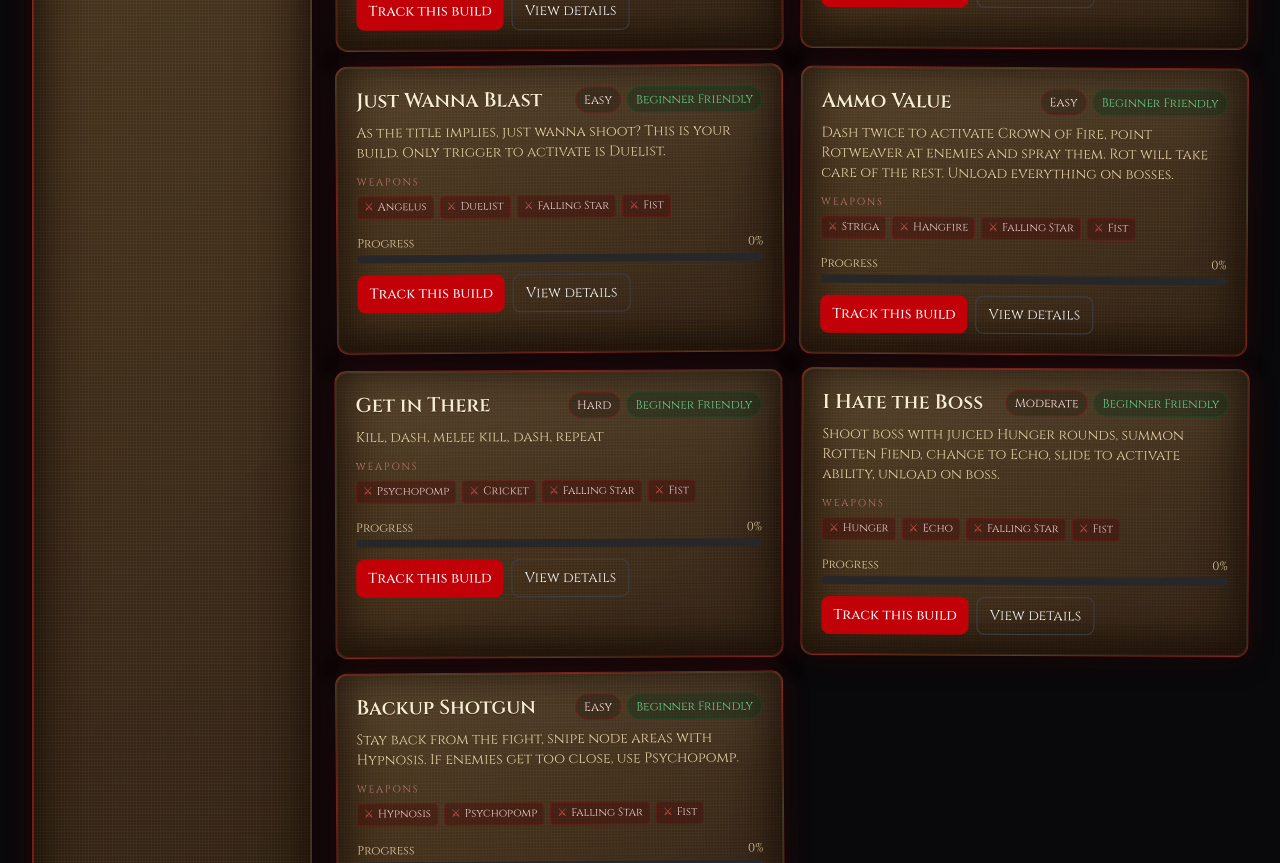
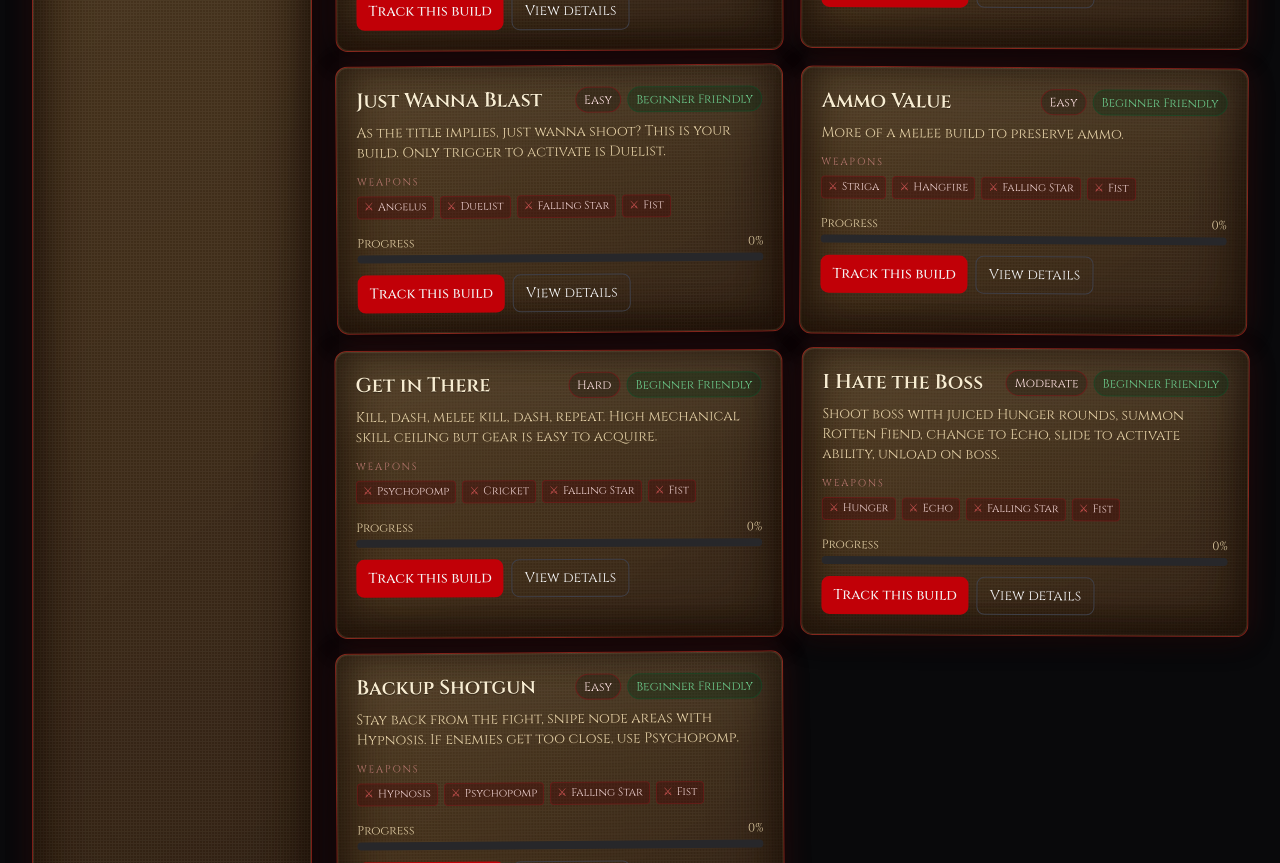
Before and after one commit to DrZyDre/ashen-reliquary, a React (Vite) app: page / in a window 1280 px wide. Shown: the part 1460-2323 px from the top of the page. Built offline with nearby package versions, Linux system fonts and the light colour scheme; a web font is replaced by a local one.

Commit message:
Fixed the playstyle for Ammo Value, clarified the mechanical skill for Get in There, made notes optional and changed Empty to Unslotted with an opacity fade.

```diff
--- a/src/data/builds.ts
+++ b/src/data/builds.ts
@@ -22,7 +22,7 @@ export const builds: Build[] = [
     heavySpell: ["Burning Stake"],
     prophecies: [
       "Prophecy of Dead Eyes",
-      "Empty",
+      "Unslotted",
       "Prophecy of Fire",
       "Prophecy of Destruction",
       "Prophecy of the Bull",
@@ -163,7 +163,7 @@ export const builds: Build[] = [
     heavySpell: ["Cursed Bell"],
     prophecies: [
       "Prophecy of Dead Eyes",
-      "Empty",
+      "Unslotted",
       "Prophecy of Fire",
       "Prophecy of Destruction",
       "Prophecy of the Bull",
@@ -183,7 +183,7 @@ export const builds: Build[] = [
     ring: ["Crown of Fire"],
     // pros: ["Great stagger utility", "Safe against swarms", "Easy mechanical floor"],
     // cons: ["Needs item synergy to shine", "Lower burst than sniper builds"],
-    notes: "Can add Prophecy of Air to empty slot. Can switch Cursed Bell for Burning Stake.",
+    notes: "Can add Prophecy of Air to unslotted slot. Can switch Cursed Bell for Burning Stake.",
     credit: {
       name: "SeraphMax",
       url: "https://www.youtube.com/@SeraphMax"
@@ -254,7 +254,6 @@ export const builds: Build[] = [
     ring: ["Dynamo Ring"],
     // pros: ["Great stagger utility", "Safe against swarms", "Easy mechanical floor"],
     // cons: ["Needs item synergy to shine", "Lower burst than sniper builds"],
-    notes: "N/A",
     credit: {
       name: "SeraphMax",
       url: "https://www.youtube.com/@SeraphMax"
@@ -263,7 +262,7 @@ export const builds: Build[] = [
   {
     id: "ammo-value",
     name: "Ammo Value",
-    playstyle: "Dash twice to activate Crown of Fire, point Rotweaver at enemies and spray them. Rot will take care of the rest. Unload everything on bosses.",
+    playstyle: "More of a melee build to preserve ammo.",
     difficulty: "Easy",
     beginnerFriendly: true,
     firearms: ["Striga", "Hangfire"],
@@ -288,7 +287,7 @@ export const builds: Build[] = [
   {
     id: "get-in-there",
     name: "Get in There",
-    playstyle: "Kill, dash, melee kill, dash, repeat",
+    playstyle: "Kill, dash, melee kill, dash, repeat. High mechanical skill ceiling but gear is easy to acquire.",
     difficulty: "Hard",
     beginnerFriendly: true,
     firearms: ["Psychopomp", "Cricket"],
--- a/src/pages/BuildDetailPage.tsx
+++ b/src/pages/BuildDetailPage.tsx
@@ -181,9 +181,11 @@ export function BuildDetailPage({
           ) : null}
         </div>
 
+      {build.notes && (
         <div className="page-muted mt-4 rounded-lg border border-red-900/30 bg-black/30 p-4">
           {build.notes}
         </div>
+      )}
       </article>
 
       <TrackerPanel
@@ -219,7 +221,7 @@ function BuildSection({
       <h3 className="mb-2 font-medium text-red-200">{title}</h3>
       <ul className="space-y-2 text-sm text-red-50/90">
         {items.map((item) => (
-          <li key={item} className="flex items-start gap-3 min-w-0">
+          <li key={item} className={`flex items-start gap-3 min-w-0 ${item === "Unslotted" ? "opacity-40" : ""}`}>
             {iconFamily ? (
               <span className="inline-flex h-14 w-14 shrink-0 overflow-hidden rounded-md border border-red-900/50 bg-zinc-950/80 shadow-[0_0_12px_rgba(127,29,29,0.35)]">
                 {imageUrls?.[item] ? (
--- a/src/types.ts
+++ b/src/types.ts
@@ -48,7 +48,7 @@ export interface Build {
   ring: string[];
   pros?: string[];
   cons?: string[];
-  notes: string;
+  notes?: string;
   credit?: BuildCredit;
   checklistExtras?: ChecklistItem[];
   progressionChecklist?: ChecklistItem[];
--- a/src/utils/generateChecklist.ts
+++ b/src/utils/generateChecklist.ts
@@ -39,7 +39,7 @@ export function generateChecklist(build: Build): ChecklistItem[] {
   build.incense.forEach((name, i) =>
     items.push({ id: `in${i}`, label: `Craft ${name}`, group: "gear" })
   );
-  build.prophecies.filter((p) => p !== "Empty").forEach((name, i) =>
+  build.prophecies.filter((p) => p !== "Unslotted").forEach((name, i) =>
     items.push({ id: `pr${i}`, label: `Slot ${name}`, group: "prophecies" })
   );
 
```
